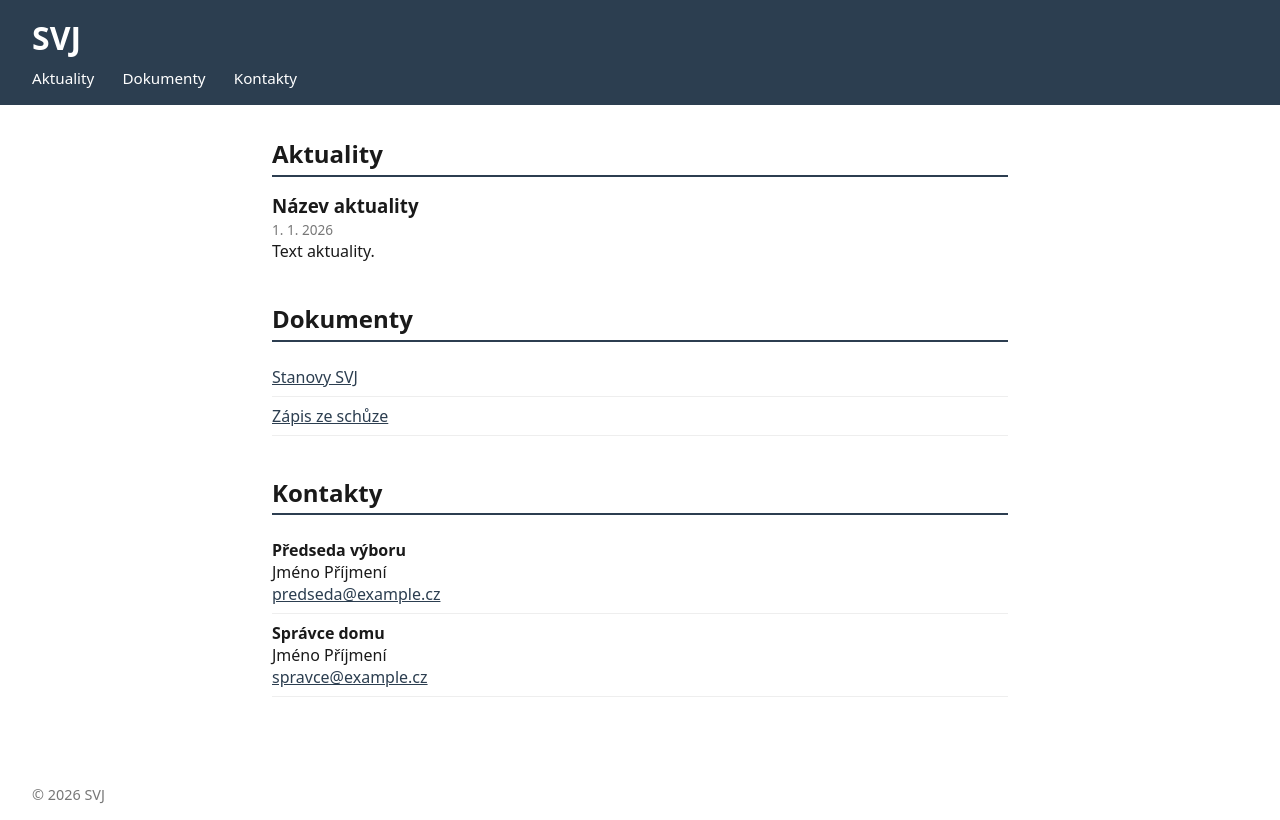
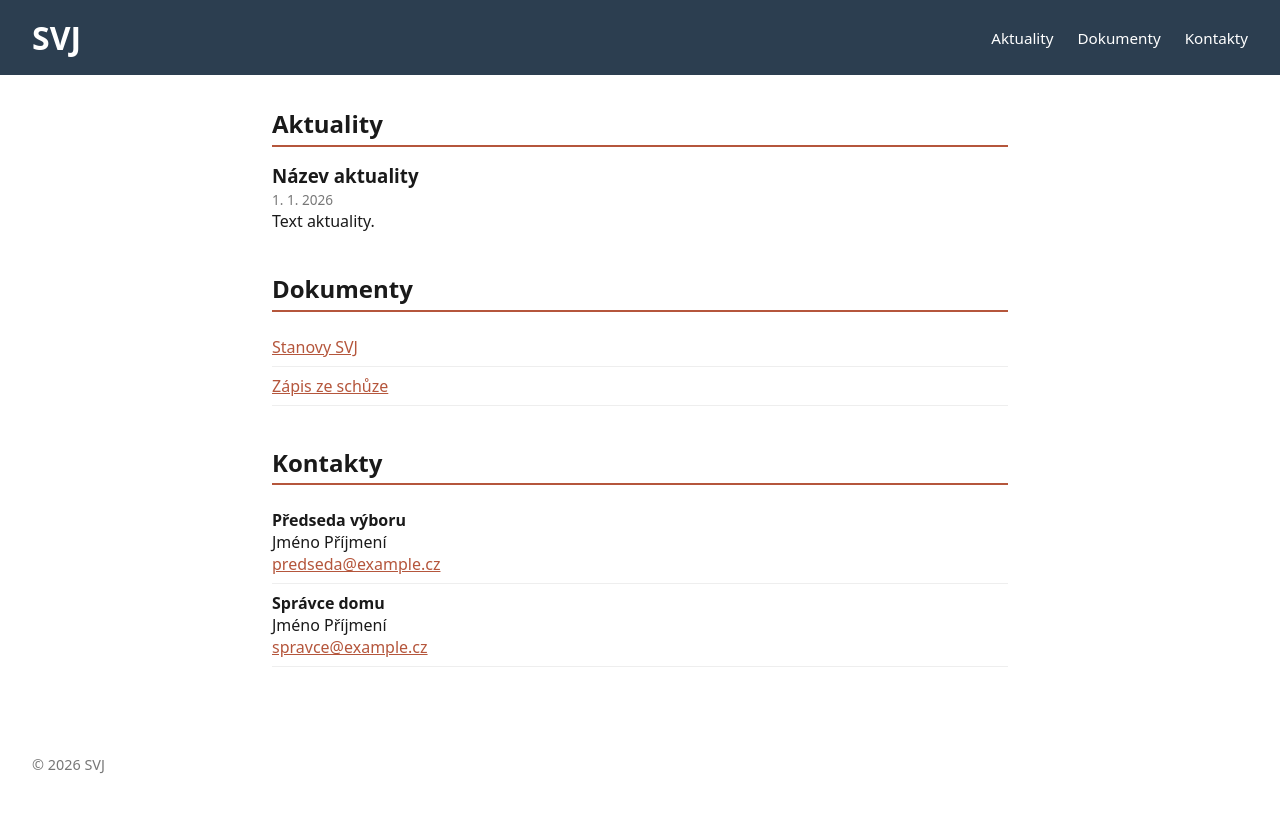
Before and after one commit to Vojvodin666/SVJ, a plain HTML site: page index.html in a window 1280 px wide. Drawn offline with Linux system fonts and the light colour scheme.

Commit message:
Flex sticky header + terracotta accent color

```diff
--- a/css/style.css
+++ b/css/style.css
@@ -1,6 +1,10 @@
 * {
   margin: 0;
   box-sizing: border-box;
+}
+
+:root {
+  --accent: #b5563c;
 }
 
 body {
@@ -9,19 +13,28 @@ body {
 }
 
 header {
+  position: sticky;
+  top: 0;
+  z-index: 10;
+  display: flex;
+  flex-wrap: wrap;
+  align-items: center;
+  justify-content: space-between;
+  gap: 0.5rem 1.5rem;
   padding: 1rem 2rem;
   background: #2c3e50;
   color: #fff;
 }
 
 nav {
-  margin-top: 0.5rem;
+  display: flex;
+  flex-wrap: wrap;
+  gap: 0.25rem 1.5rem;
 }
 
 nav a {
   color: #fff;
   text-decoration: none;
-  margin-right: 1.5rem;
   font-size: 0.95rem;
 }
 
@@ -40,7 +53,7 @@ section {
 }
 
 section h2 {
-  border-bottom: 2px solid #2c3e50;
+  border-bottom: 2px solid var(--accent);
   padding-bottom: 0.3rem;
   margin-bottom: 1rem;
 }
@@ -68,7 +81,7 @@ section h2 {
 
 .doc-list a,
 .contact-list a {
-  color: #2c3e50;
+  color: var(--accent);
 }
 
 footer {
```
